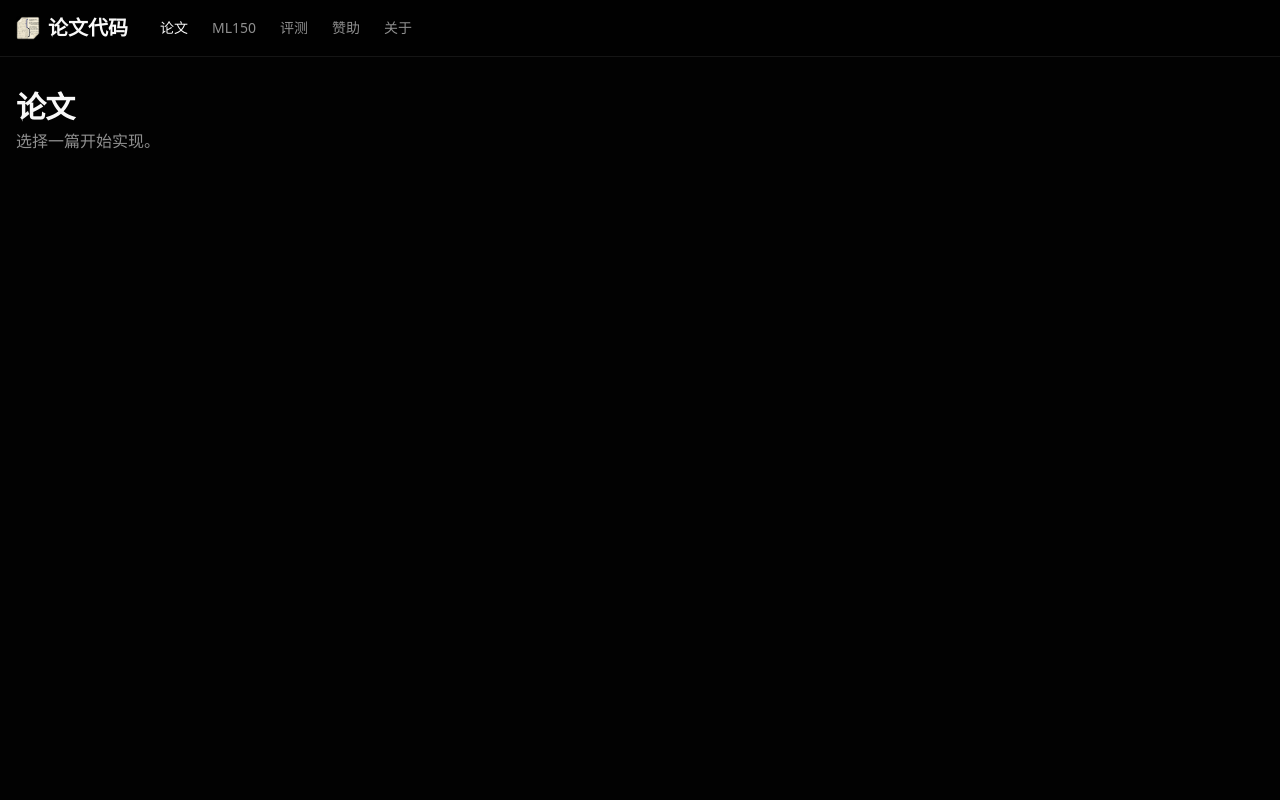
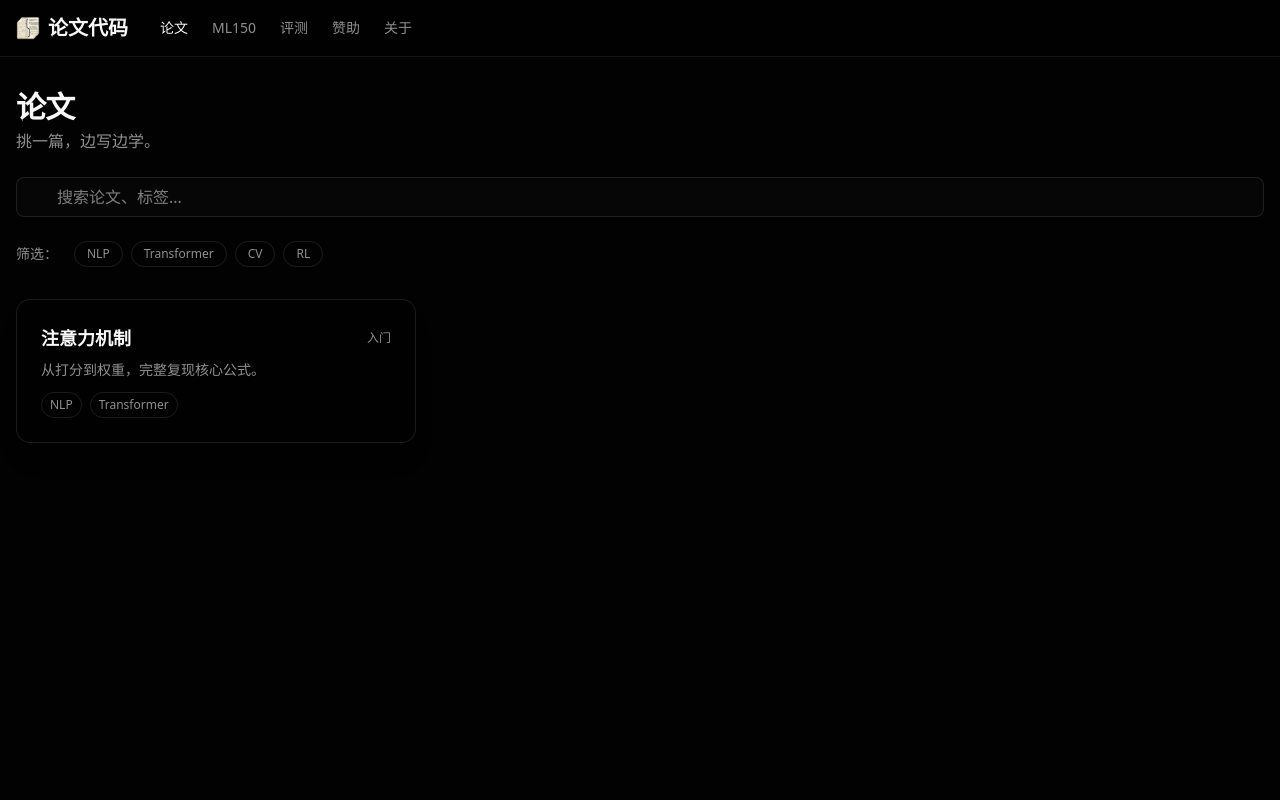
Before and after one commit to cklxx/paper, a React (Vite) app: page /papers in a window 1280 px wide. Shown: the top 800 px of the page. Built offline with nearby package versions, Linux system fonts and the light colour scheme.

Commit message:
feat: implement papers page

```diff
--- /dev/null
+++ b/src/components/PaperCard.tsx
@@ -0,0 +1,20 @@
+import type { Paper } from "../data/papers";
+
+export default function PaperCard({ paper }: { paper: Paper }) {
+  return (
+    <div className="glass p-6 rounded-xl border border-white/10 hover-lift">
+      <div className="flex items-center justify-between mb-2">
+        <h3 className="text-lg font-semibold">{paper.title}</h3>
+        <span className="text-xs text-muted-foreground">{paper.difficulty}</span>
+      </div>
+      <p className="text-sm text-muted-foreground">{paper.summary}</p>
+      <div className="mt-3 flex flex-wrap gap-2">
+        {paper.tags.map((tag) => (
+          <span key={tag} className="text-xs text-muted-foreground border border-white/10 rounded-full px-2 py-1">
+            {tag}
+          </span>
+        ))}
+      </div>
+    </div>
+  );
+}
--- a/src/data/papers.ts
+++ b/src/data/papers.ts
@@ -1,23 +1,19 @@
-import type { Card, Paper, SeedPaper } from "./types";
-import { paperSeeds } from "./paperSeeds";
+export type Paper = {
+  id: string;
+  title: string;
+  summary: string;
+  tags: string[];
+  difficulty: "入门" | "进阶" | "硬核";
+};
 
-const buildCardsFromSeed = (seed: SeedPaper): Card[] => [
-  { type: "hook", text: seed.cards.hook },
-  { type: "intuition", text: seed.cards.intuition },
-  { type: "method", steps: seed.cards.method },
-  { type: "tradeoff", good: seed.cards.tradeoff.good, bad: seed.cards.tradeoff.bad },
-  { type: "who", do: seed.cards.who.do, skip: seed.cards.who.skip },
-  { type: "source", title: seed.source.title, url: seed.source.url },
+export const papers: Paper[] = [
+  {
+    id: "attention",
+    title: "注意力机制",
+    summary: "从打分到权重，完整复现核心公式。",
+    tags: ["NLP", "Transformer"],
+    difficulty: "入门",
+  },
 ];
 
-const expandSeed = (seed: SeedPaper): Paper => ({
-  id: seed.id,
-  title: seed.title,
-  topic: seed.topic,
-  source: seed.source,
-  cards: buildCardsFromSeed(seed),
-});
-
-export const samplePapers: Paper[] = paperSeeds.map((seed) => expandSeed(seed));
-
-export type { Paper };
+export const allTags = ["NLP", "Transformer", "CV", "RL"];
--- a/src/pages/Papers.tsx
+++ b/src/pages/Papers.tsx
@@ -1,8 +1,68 @@
+import { useMemo } from "react";
+import PaperCard from "../components/PaperCard";
+import { allTags, papers } from "../data/papers";
+import { useLocalStorageState } from "../hooks/useLocalStorageState";
+
 export default function Papers() {
+  const [query, setQuery] = useLocalStorageState("pc.search", "");
+  const [activeTags, setActiveTags] = useLocalStorageState<string[]>("pc.filters", []);
+
+  const filtered = useMemo(() => {
+    return papers.filter((paper) => {
+      const matchesQuery = query
+        ? paper.title.includes(query) || paper.summary.includes(query) || paper.tags.some((tag) => tag.includes(query))
+        : true;
+      const matchesTags = activeTags.length
+        ? activeTags.every((tag) => paper.tags.includes(tag))
+        : true;
+      return matchesQuery && matchesTags;
+    });
+  }, [query, activeTags]);
+
+  const toggleTag = (tag: string) => {
+    setActiveTags((current) =>
+      current.includes(tag) ? current.filter((item) => item !== tag) : [...current, tag],
+    );
+  };
+
   return (
     <div className="container mx-auto px-4 py-6 md:py-8 min-h-screen">
-      <h1 className="text-2xl md:text-3xl font-bold tracking-tight">论文</h1>
-      <p className="text-muted-foreground mt-1 text-sm md:text-base">选择一篇开始实现。</p>
+      <div className="flex flex-col gap-4 md:gap-6 mb-6 md:mb-8">
+        <div>
+          <h1 className="text-2xl md:text-3xl font-bold tracking-tight">论文</h1>
+          <p className="text-muted-foreground mt-1 text-sm md:text-base">挑一篇，边写边学。</p>
+        </div>
+        <div className="relative w-full">
+          <input
+            className="w-full rounded-md border px-3 py-1 text-base shadow-xs outline-none pl-10 h-10 bg-muted/30 border-white/10"
+            placeholder="搜索论文、标签..."
+            value={query}
+            onChange={(event) => setQuery(event.target.value)}
+          />
+        </div>
+        <div className="flex flex-wrap items-center gap-2">
+          <span className="text-sm text-muted-foreground mr-2">筛选：</span>
+          {allTags.map((tag) => (
+            <button
+              key={tag}
+              className={`text-xs rounded-full px-3 py-1 border ${
+                activeTags.includes(tag)
+                  ? "bg-primary text-primary-foreground"
+                  : "border-white/10 text-muted-foreground"
+              }`}
+              onClick={() => toggleTag(tag)}
+              type="button"
+            >
+              {tag}
+            </button>
+          ))}
+        </div>
+      </div>
+      <div className="grid grid-cols-1 md:grid-cols-2 lg:grid-cols-3 gap-4 md:gap-6">
+        {filtered.map((paper) => (
+          <PaperCard key={paper.id} paper={paper} />
+        ))}
+      </div>
     </div>
   );
 }
```
Also changed, not shown: 1 other file (tests, documents, lock files or other folders).
